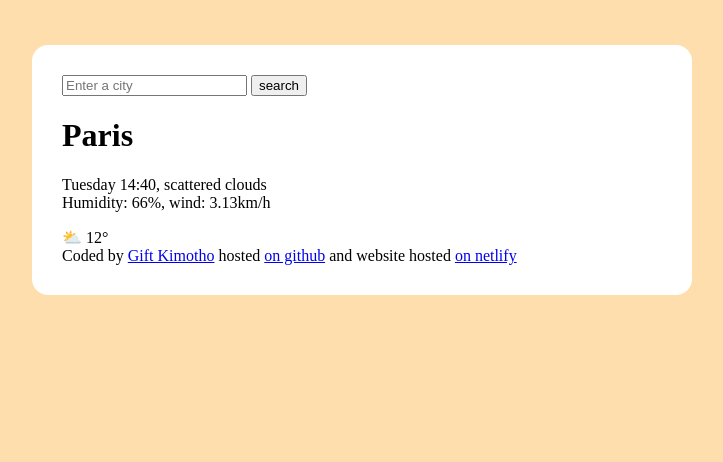
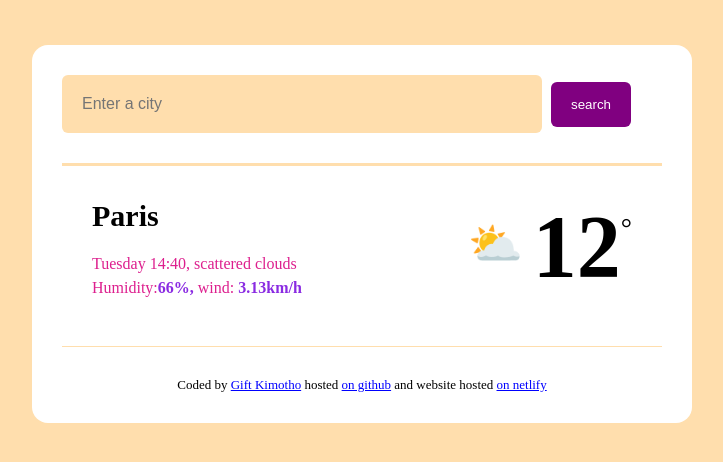
Before and after one commit to GiftKM/Vanilla-weather, a plain HTML site: page index.html in a window 1280 px wide. Shown: the whole page, without its empty margins (278-1001 px from the left). Drawn offline with Linux system fonts and the light colour scheme.

Commit message:
added basic css

```diff
--- a/index.html
+++ b/index.html
@@ -9,22 +9,24 @@
 <body>
     <div class="weather-app">
     <header>
-        <form>
-            <input type="search" placeholder="Enter a city" required/>
-            <input type="submit" value="search"/>
+        <form class="search-form">
+            <input type="search" placeholder="Enter a city" required class="search-form-input"/>
+            <input type="submit" value="search" class="search-form-button"/>
         </form>
     </header>
     <main>
+        <div class="weather-app-data">
         <div>
-    <h1>Paris</h1>
-    <p>
+    <h1 class="weather-app-city">Paris</h1>
+    <p class="weather-app-details">
         Tuesday 14:40, scattered clouds
         <br />
-        Humidity: 66%, wind: 3.13km/h
+        Humidity:<strong>66%, </strong>wind: <strong>3.13km/h</strong>
     </p>
+    </div>
+<div class="weather-app-temperature-container"><div class="weather-app-icon">
+    ⛅</div><div class="weather-app-temperature" >12 </div><div class="weather-app-unit">&deg</div></div>
 </div>
-<div>
-    ⛅ 12&deg</div>
     </main>
     <footer>Coded by <a href="https://github.com/"> Gift Kimotho</a> hosted <a href="https://github.com/GiftKM/Vanilla-weather"> on github</a> and website hosted <a href="https://app.netlify.com/sites/giftko/configuration/general"> on netlify</a></footer>
     </div>
--- a/src/style.css
+++ b/src/style.css
@@ -9,3 +9,71 @@ body {
     border-radius: 16px;
     padding: 30px;
 }
+header {
+    border-bottom: 3px solid navajowhite;
+    padding: 0 0 30px 0;
+}
+.search-form-input {
+    background: navajowhite;
+    border: none;
+    border-radius: 6px;
+    width: 80%;
+    font-size: 16px;
+    padding: 20px;
+}
+a {
+    color: blue;
+}
+.search-form-button {
+    background: purple;
+    padding: 15px 20px;
+    border: none;
+    border-radius: 6px;
+    color: white;
+    margin-left: 5px;
+}
+footer {
+    border-top: 1px solid navajowhite;
+    padding: 30px 0 0 0;
+    text-align: center;
+    font-size: 13px;
+    color: rgba(red, green, blue, alpha);:
+}
+.weather-app-data {
+    display: flex;
+    justify-content: space-between;
+}
+main {
+    padding: 30px;
+}
+.weather-app-city {
+    margin: 0;
+    font-size: 30px;
+    line-height: 40px;
+}
+.weather-app-details {
+    font-size: 16px;
+    color: rgb(221, 31, 142);
+    line-height: 24px;
+    font-weight: 500;
+
+}
+.weather-app-details strong {
+    color:blueviolet;
+}
+.weather-app-temperature-container {
+    display: flex;
+}
+.weather-app-temperature {
+    font-size: 88px;
+    font-weight: bold;
+    margin-left: 10px;
+}
+.weather-app-icon{
+    font-size: 44px;
+    margin-top: 22px;
+}
+.weather-app-unit{
+    margin-top: 16px;
+    font-size: 28px;
+}
```
